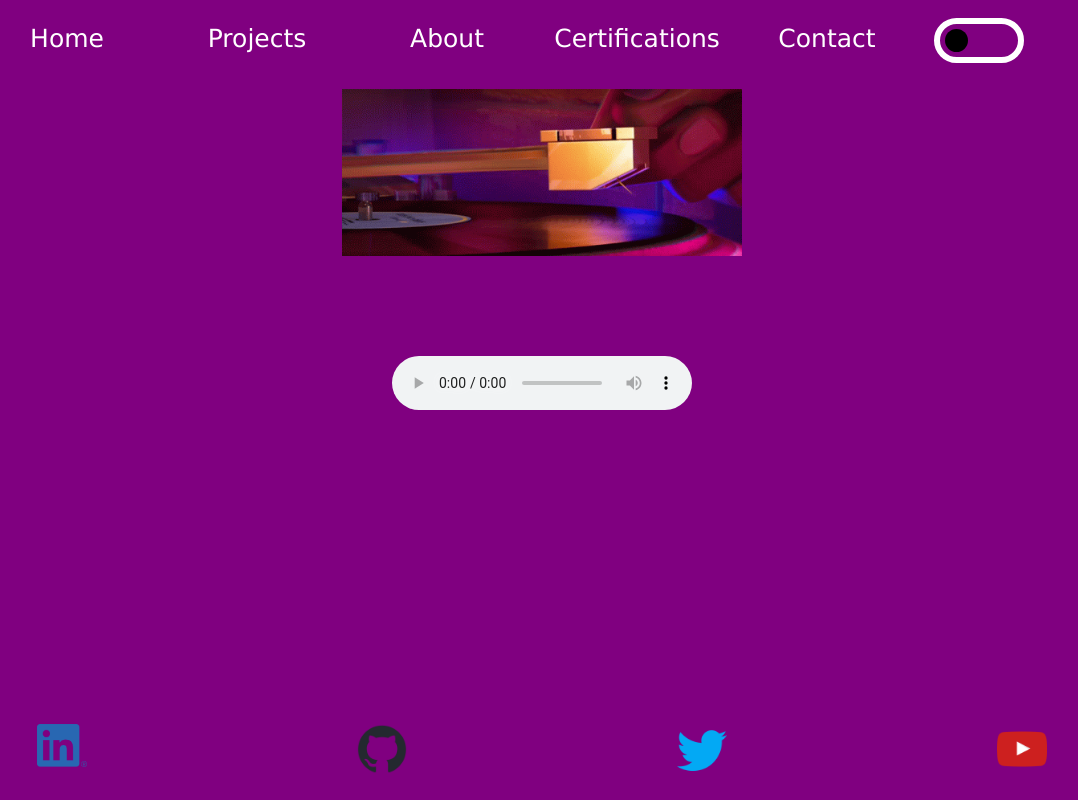
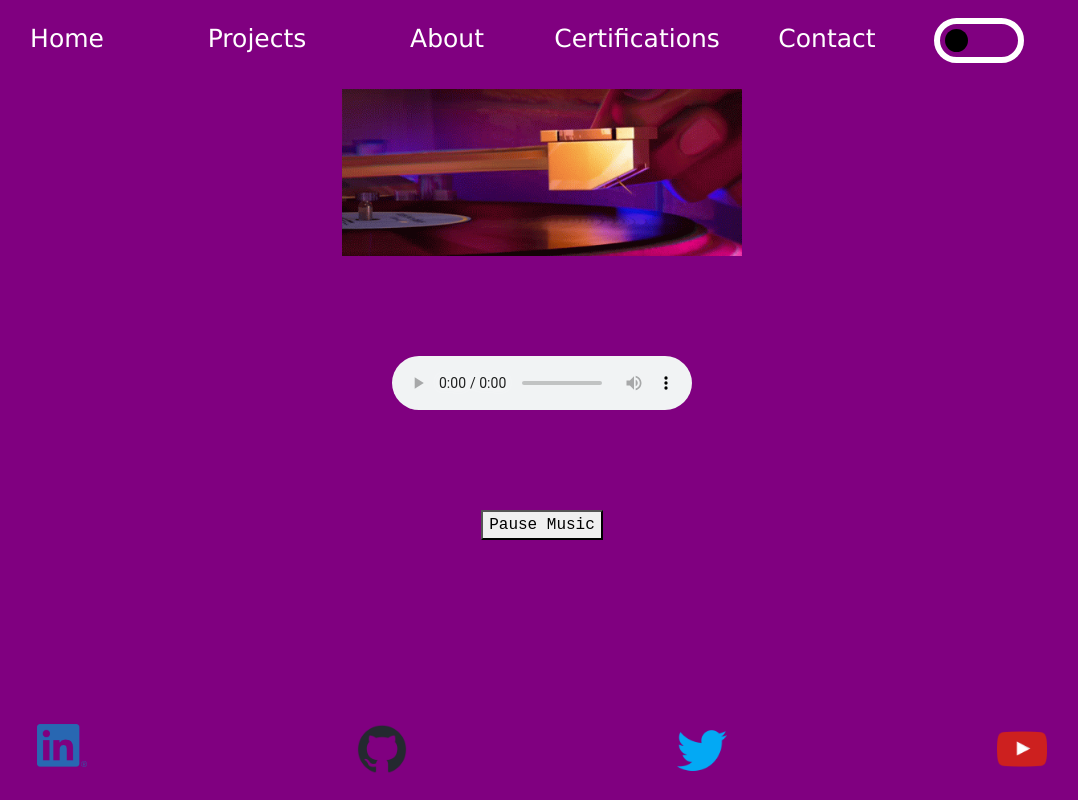
Before and after one commit to NyiHtett/Portfolio, a React (Create React App) app: page /music in a window 1280 px wide. Shown: the whole page, without its empty margins (98-1176 px from the left). Built offline with nearby package versions, Linux system fonts and the light colour scheme.

Commit message:
React context

```diff
--- a/src/components/Music.js
+++ b/src/components/Music.js
@@ -1,13 +1,18 @@
+import React from 'react';
+import { useMusic } from './MusicProvider';
+
 function Music() {
+    const {isPlaying, toggleMusic} = useMusic();
     return(
         <div style={{display:"flex", flexDirection:"column", alignItems:"center", gap:100}}>
             <img width="400" src={require('../assets/Music.gif')}/>
             <audio controls loop>
             <source src={require('../assets/loveLike.mp3')} type="audio/mpeg" />
             </audio>
+            <button onClick={toggleMusic}>
+                {isPlaying ? 'Pause Music' : 'Play Music'}
+            </button>
         </div>
-
-
     );
 }
 
--- /dev/null
+++ b/src/components/MusicProvider.js
@@ -0,0 +1,26 @@
+import React, { useContext, useState, useEffect } from 'react';
+
+const MusicContext = React.createContext();
+
+export function MusicProvider({ children }) {
+  const [audio] = useState(new Audio(require('../assets/loveLike.mp3')));
+  const [isPlaying, setIsPlaying] = useState(true);
+
+  useEffect(() => {
+    if (isPlaying) {
+      audio.play();
+    } else {
+      audio.pause();
+    }
+  }, [isPlaying, audio]);
+
+  return (
+    <MusicContext.Provider value={{ isPlaying, toggleMusic: () => setIsPlaying(!isPlaying) }}>
+      {children}
+    </MusicContext.Provider>
+  );
+}
+
+export function useMusic() {
+  return useContext(MusicContext);
+}
--- a/src/index.js
+++ b/src/index.js
@@ -4,13 +4,15 @@ import App from './App';
 
 //import './index.css';
 import reportWebVitals from './reportWebVitals';
+import { MusicProvider } from './components/MusicProvider';
 
 const root = ReactDOM.createRoot(document.getElementById('root'));
 root.render(
 
   <React.StrictMode>
-
+    <MusicProvider>
     <App />
+    </MusicProvider>
   </React.StrictMode>
 );
 
```
